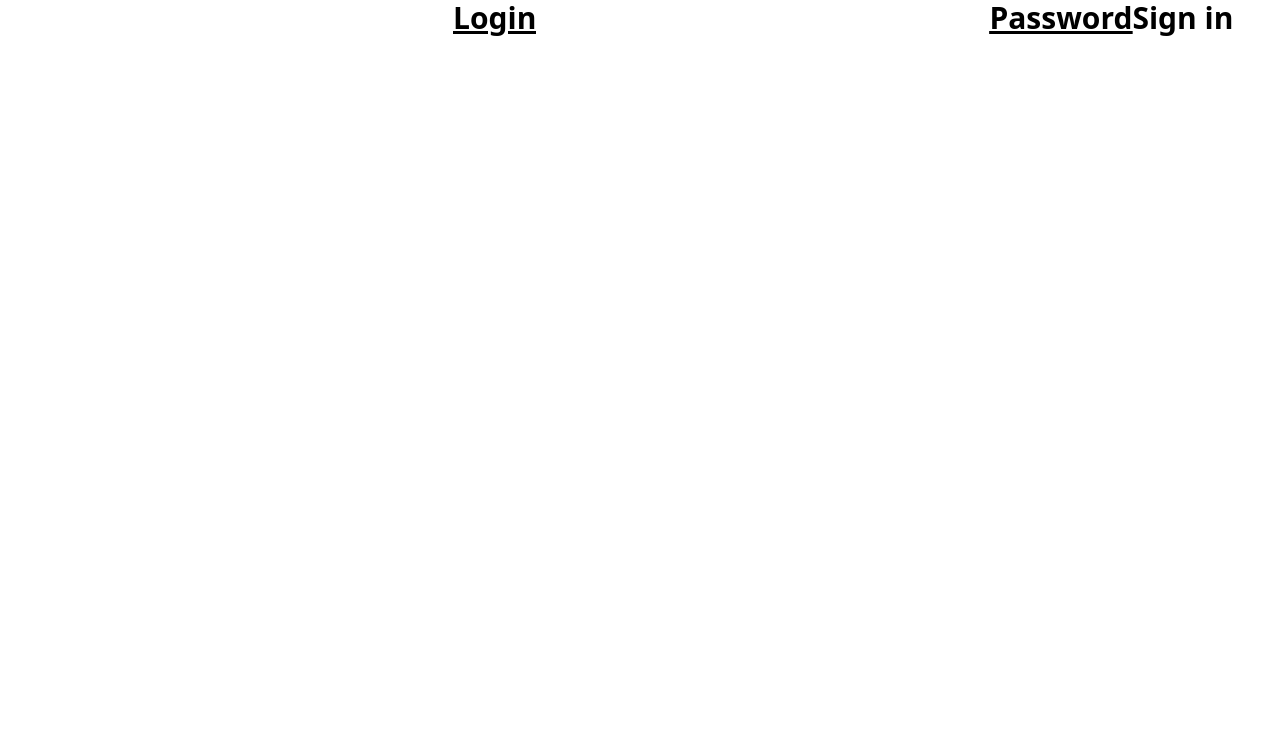
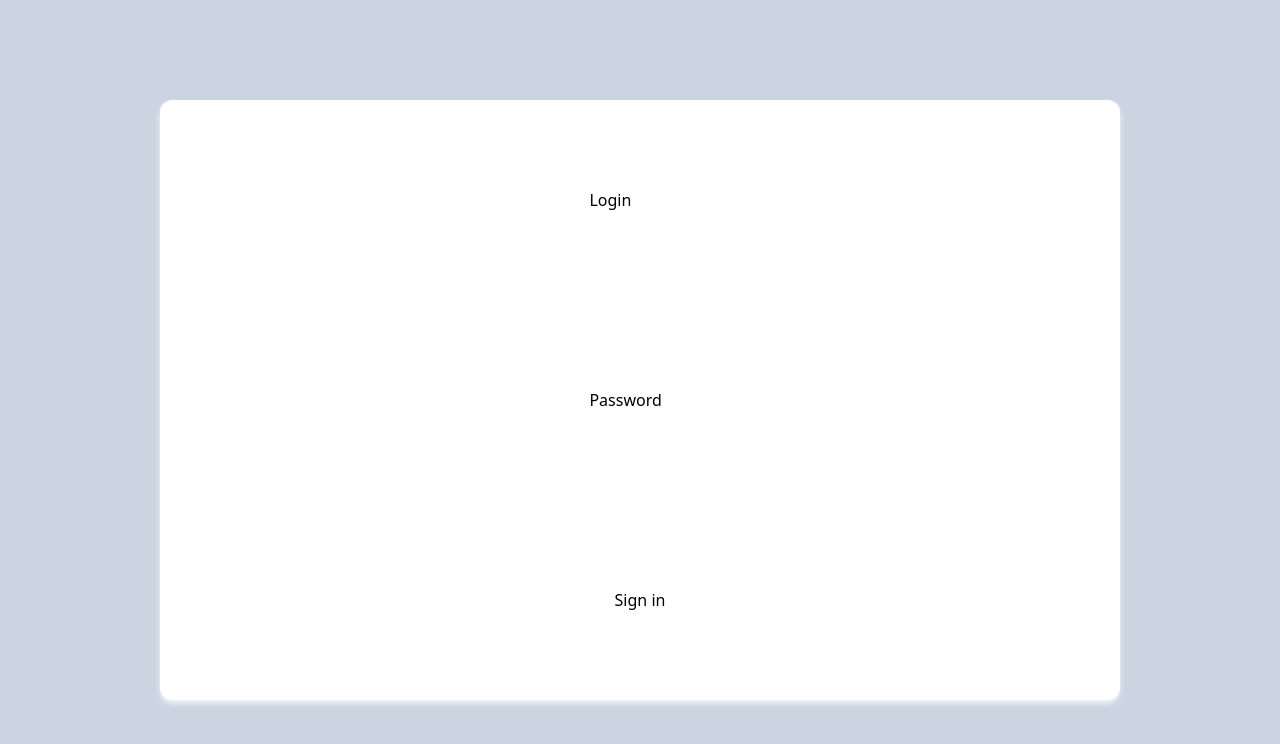
Before and after one commit to EvgenijRyabko/react-terminal, a React (Vite) app: page / in a window 1280 px wide. Shown: the top 744 px of the page. Built offline with nearby package versions, Linux system fonts and the light colour scheme.

Commit message:
postCssAdded

```diff
--- a/src/components/App.jsx
+++ b/src/components/App.jsx
@@ -4,7 +4,7 @@ import Login from './Login/Login';
 
 const App = () => {
 	return (
-    <div className="text-3xl font-bold underline">
+		<div className="flex bg-slate-300 items-center h-screen w-full justify-center">
 			<Routes>
 				<Route path='/' element={<Login />} />
 				<Route path='/home' element={<Home />} />
--- a/src/components/Login/Login.jsx
+++ b/src/components/Login/Login.jsx
@@ -10,11 +10,15 @@ const Login = () => {
 	}
 
 	return (
-        <div className="text-3xl font-bold underline">
-            <input id='login' />
+		<div className="grid bg-white shadow-md shadow-slate-100 bg-slate-100 rounded-xl w-9/12 h-3/4 items-center justify-center">
+			<div>
+				<input id='login' className="w-2/6 justify-center justify-self-center" />
 				<label for='login'>Login</label>
-            <input id='password' />
+			</div>
+			<div>
+				<input id='password' className="w-2/6" />
 				<label for='password'>Password</label>
+			</div>
 			<button type='submit' onClick={signIn}>Sign in</button>
 		</div>
 	)
--- /dev/null
+++ b/tailwind.config.cjs
@@ -0,0 +1,8 @@
+/** @type {import('tailwindcss').Config} */
+export default {
+	content: ["./index.html", "./src/**/*.{js,ts,jsx,tsx}"],
+	theme: {
+		extend: {},
+	},
+	plugins: [],
+};
--- a/tailwind.config.js
+++ /dev/null
@@ -1,8 +0,0 @@
-/** @type {import('tailwindcss').Config} */
-export default {
-  content: ["./index.html", "./src/**/*.{js,ts,jsx,tsx}"],
-  theme: {
-    extend: {},
-  },
-  plugins: [],
-};
```
Also changed, not shown: postcss.config.cjs (renamed from postcss.config.js). Lines whose indentation alone changed are shown as unchanged.
